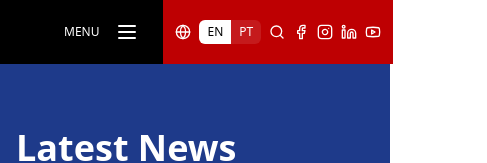
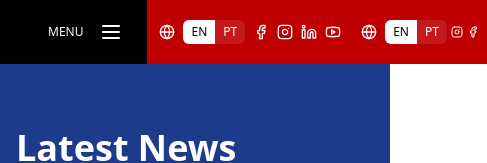
Before and after one commit to The-Gambian/Intercambio, a React (Vite) app: page /news in a window 390 px wide. Shown: the top 163 px of the page, 487 px wide, since content can reach past the window. Built offline with nearby package versions, Linux system fonts and the light colour scheme.

Commit message:
update nav

```diff
--- a/src/components/Navbar.tsx
+++ b/src/components/Navbar.tsx
@@ -1,6 +1,6 @@
 import React, { useState } from 'react';
 import { Link } from 'react-router-dom';
-import { Menu, X, Search, Facebook, Instagram, Youtube, Linkedin } from 'lucide-react';
+import { Menu, X, Facebook, Instagram, Youtube, Linkedin } from 'lucide-react';
 import { useLanguage } from '../contexts/LanguageContext';
 import LanguageSwitcher from './LanguageSwitcher';
 
@@ -15,14 +15,17 @@ const Navbar = () => {
   return (
     <nav className="bg-white">
       <div className="flex items-center h-16">
-        {/* Logo Section - Black Background */}
-        <div className="bg-black px-6 h-full flex items-center">
+        {/* Logo Section - Black Background with responsive sizing */}
+        <div className="bg-black px-4 sm:px-6 md:px-8 h-full flex items-center">
           <Link to="/" className="flex items-center">
             <img
               src="https://yt3.googleusercontent.com/h-WATyK3LGNwBj3dG-UdED2mB7J_tY2FVzVY9MEk5PQtY6sQ2mWUZf9YFMlba3oO6Roij3Xn8A=s160-c-k-c0x00ffffff-no-rj"
               alt="Intercambio Diaspora Logo"
-              className="h-12 w-12 rounded-full object-cover"
+              className="h-10 w-10 sm:h-12 sm:w-12 md:h-14 md:w-14 rounded-full object-cover"
             />
+            <span className="ml-2 sm:ml-3 text-white font-semibold text-sm sm:text-base md:text-lg hidden xs:block">
+              Intercâmbio Diáspora
+            </span>
           </Link>
         </div>
 
@@ -56,20 +59,10 @@ const Navbar = () => {
           </div>
         </div>
 
-        {/* Search, Language and Social Section - Red Background (Desktop Only) */}
+        {/* Language and Social Section - Red Background (Desktop Only) */}
         <div className="bg-pan-red px-6 h-full hidden lg:flex items-center space-x-4">
           {/* Language Switcher */}
           <LanguageSwitcher />
-
-          {/* Search Bar */}
-          <div className="flex items-center bg-white rounded-md px-3 py-2 min-w-[200px]">
-            <Search className="h-4 w-4 text-gray-400 mr-2" />
-            <input
-              type="text"
-              placeholder={t('nav.search')}
-              className="bg-transparent border-none outline-none text-sm flex-grow text-gray-700 placeholder-gray-400"
-            />
-          </div>
 
           {/* Social Media Icons */}
           <div className="flex items-center space-x-3">
@@ -88,15 +81,10 @@ const Navbar = () => {
           </div>
         </div>
 
-        {/* Mobile Search, Language and Social Section - Red Background (Tablet Only) */}
-        <div className="bg-pan-red px-3 h-full flex lg:hidden md:flex items-center space-x-2">
+        {/* Mobile Language and Social Section - Red Background (Tablet Only) */}
+        <div className="bg-pan-red px-3 sm:px-4 h-full flex lg:hidden md:flex items-center space-x-2 sm:space-x-3">
           {/* Language Switcher */}
           <LanguageSwitcher />
-
-          {/* Mobile Search Icon */}
-          <button className="text-white hover:text-pan-gold transition-colors">
-            <Search className="h-4 w-4" />
-          </button>
 
           {/* Mobile Social Icons */}
           <a href="https://www.facebook.com/groups/717321330191930/" target="_blank" rel="noopener noreferrer" className="text-white hover:text-pan-gold transition-colors">
@@ -110,6 +98,20 @@ const Navbar = () => {
           </a>
           <a href="https://www.youtube.com/@IntercâmbioDiaspora" target="_blank" rel="noopener noreferrer" className="text-white hover:text-pan-gold transition-colors">
             <Youtube className="h-4 w-4" />
+          </a>
+        </div>
+
+        {/* Mobile Only Language and Social Section - Red Background (Very Small Screens) */}
+        <div className="bg-pan-red px-2 h-full flex md:hidden items-center space-x-1">
+          {/* Language Switcher */}
+          <LanguageSwitcher />
+
+          {/* Minimal Social Icons for very small screens */}
+          <a href="https://www.instagram.com/intercambios_diaspora/" target="_blank" rel="noopener noreferrer" className="text-white hover:text-pan-gold transition-colors">
+            <Instagram className="h-3 w-3 sm:h-4 sm:w-4" />
+          </a>
+          <a href="https://www.facebook.com/groups/717321330191930/" target="_blank" rel="noopener noreferrer" className="text-white hover:text-pan-gold transition-colors">
+            <Facebook className="h-3 w-3 sm:h-4 sm:w-4" />
           </a>
         </div>
       </div>
@@ -130,19 +132,6 @@ const Navbar = () => {
 
             {/* Divider */}
             <div className="border-t border-gray-700 my-2"></div>
-
-            {/* Mobile Search */}
-            <div className="px-3 py-2">
-              <label className="block text-white text-sm font-medium mb-2">Search</label>
-              <div className="flex items-center bg-white rounded-md px-3 py-2">
-                <Search className="h-4 w-4 text-gray-400 mr-2" />
-                <input
-                  type="text"
-                  placeholder={t('nav.search')}
-                  className="bg-transparent border-none outline-none text-sm flex-grow text-gray-700 placeholder-gray-400"
-                />
-              </div>
-            </div>
 
             {/* Mobile Social Icons */}
             <div className="px-3 py-2">
```
